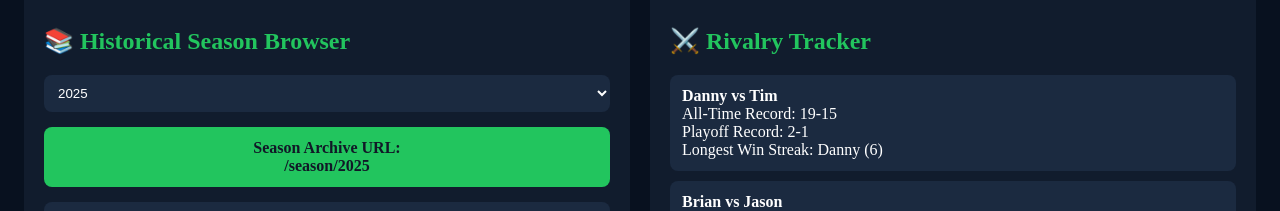
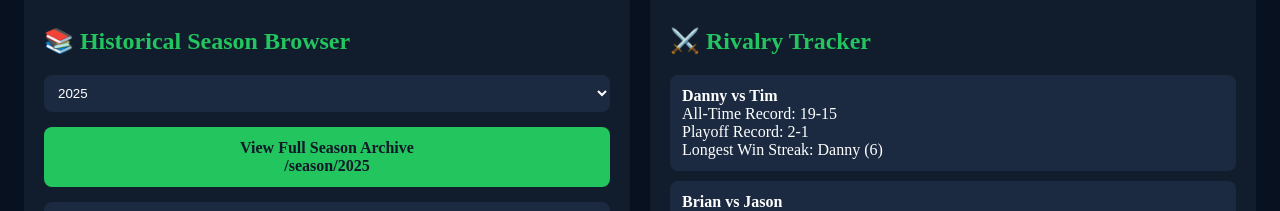
Before and after one commit to timgoodman047/CFFL-NEW, a Next.js app: page /museum in a window 1280 px wide. Shown: the part 3060-3271 px from the top of the page. Built offline with nearby package versions, Linux system fonts and the light colour scheme.

Commit message:
Add link to view full season archive

```diff
--- a/src/components/SeasonBrowser.tsx
+++ b/src/components/SeasonBrowser.tsx
@@ -1,6 +1,7 @@
 "use client";
 
 import { useState } from "react";
+import Link from "next/link";
 import { history } from "../data/history";
 
 export default function SeasonBrowser() {
@@ -59,6 +60,12 @@ value={season.year}
 ))}
 </select>
 
+<Link
+href={`/season/${season.year}`}
+style={{
+textDecoration: "none",
+}}
+>
 <div
 style={{
 background: "#22c55e",
@@ -68,12 +75,14 @@ borderRadius: "8px",
 fontWeight: "bold",
 textAlign: "center",
 marginBottom: "15px",
+cursor: "pointer",
 }}
 >
-Season Archive URL:
+View Full Season Archive
 <br />
 /season/{season.year}
 </div>
+</Link>
 
 <SeasonCard
 title="🏆 Champion"
```
